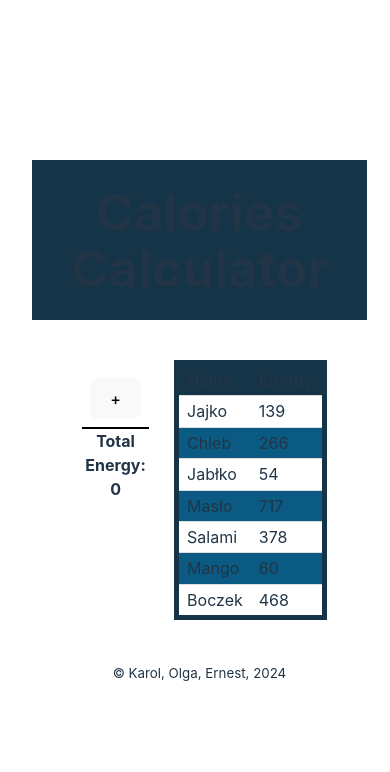
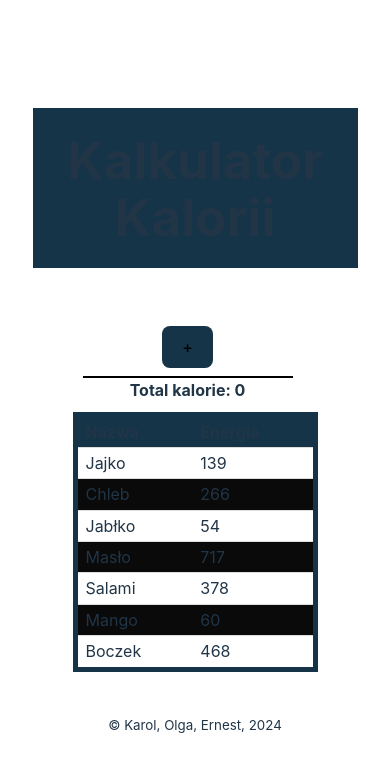
Before and after one commit to githubkarol/calories-app-frontend, a React (Vite) app: page / in a window 390 px wide. Shown: the top 772 px of the page. Built offline with nearby package versions, Linux system fonts and the light colour scheme.

Commit message:
updated styles, changed to mobile first

```diff
--- a/src/UI/Header.jsx
+++ b/src/UI/Header.jsx
@@ -2,7 +2,7 @@ import "./Header.css"
 const Header = () => {
     return (
         <div className="header_h1" >
-            <h1 className="header_text">Calories Calculator</h1>
+            <h1 className="header_text">Kalkulator Kalorii</h1>
         </div>
     )
 }
--- a/src/UI/ProductTable.css
+++ b/src/UI/ProductTable.css
@@ -1,7 +1,6 @@
 .products-table-container {
     margin: 40px;
-    display: flex;
-    align-content: center;
+    display: block;
 }
 
 .table-title {
@@ -29,7 +28,7 @@
 }
 
 .products-table tbody tr:nth-child(even) {
-    background-color: #0a5a83;
+    background-color: #0a0a0a;
 }
 
 .products-table tbody tr:hover {
@@ -50,3 +49,10 @@
         display: none;
     }
 }
+
+@media screen and (min-width: 425px) {
+    .products-table-container {
+        display: flex;
+        align-content: center;
+    }
+}
--- a/src/UI/ProductsTable.jsx
+++ b/src/UI/ProductsTable.jsx
@@ -18,7 +18,7 @@ const ProductsTable = () => {
             <table className="products-table">
                 <thead>
                 <tr>
-                    {['Product ID', 'Name', 'Category', 'Uses', 'Energy', 'Carbo', 'Fat', 'Protein'].map(header => (
+                    {['ID', 'Nazwa', 'Kategoria', 'Zastosowania', 'Energia', 'Carbo', 'Tłuszcz', 'Białko'].map(header => (
                         <th key={header}>{header}</th>
                     ))}
                 </tr>
--- a/src/UI/SelectList.css
+++ b/src/UI/SelectList.css
@@ -1,10 +1,12 @@
 .select-container {
     padding: 10px;
     margin-right: 15px;
+    min-width: 210px;
 }
 
 .btn-add {
     margin: 8px;
+    background-color: #153448;
 }
 
 .total-calc {
--- a/src/UI/SelectList.jsx
+++ b/src/UI/SelectList.jsx
@@ -52,14 +52,14 @@ const SelectList = ({ products }) => {
                         {/* eslint-disable-next-line react/prop-types */}
                         {products.map(({ productId, name, energy }) => (
                             <option key={productId} value={productId}>
-                                {name} - Energy: {energy}
+                                {name} - kalorie: {energy}
                             </option>
                         ))}
                     </select>
                 </div>
             ))}
             <button className="btn-add" onClick={handleAddSelect}>+</button>
-            <div className="total-calc">Total Energy: {totalEnergy}</div>
+            <div className="total-calc">Total kalorie: {totalEnergy}</div>
         </div>
     );
 };
--- a/src/index.css
+++ b/src/index.css
@@ -5,7 +5,7 @@
 
   color-scheme: light dark;
   color: rgb(255, 230, 230);
-  background-color: #184079;
+  background-color: #171717;
 
   font-synthesis: none;
   text-rendering: optimizeLegibility;
```
